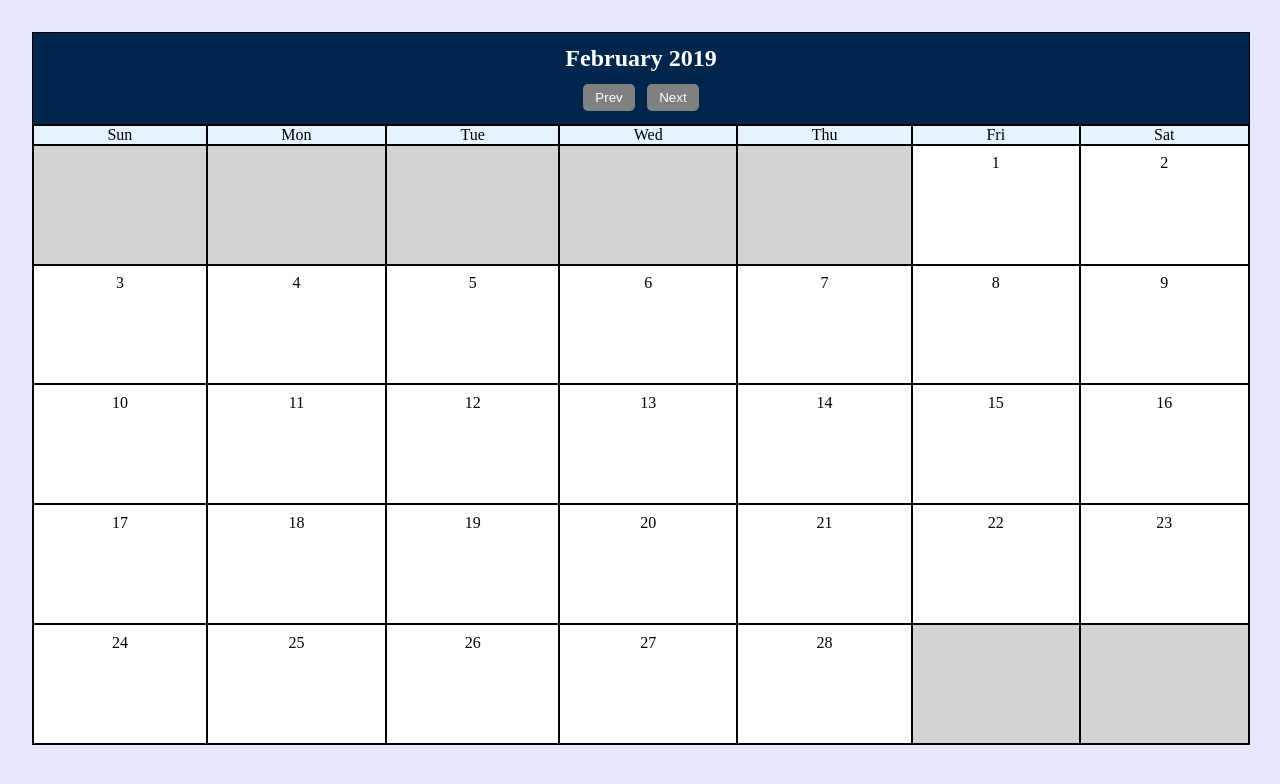
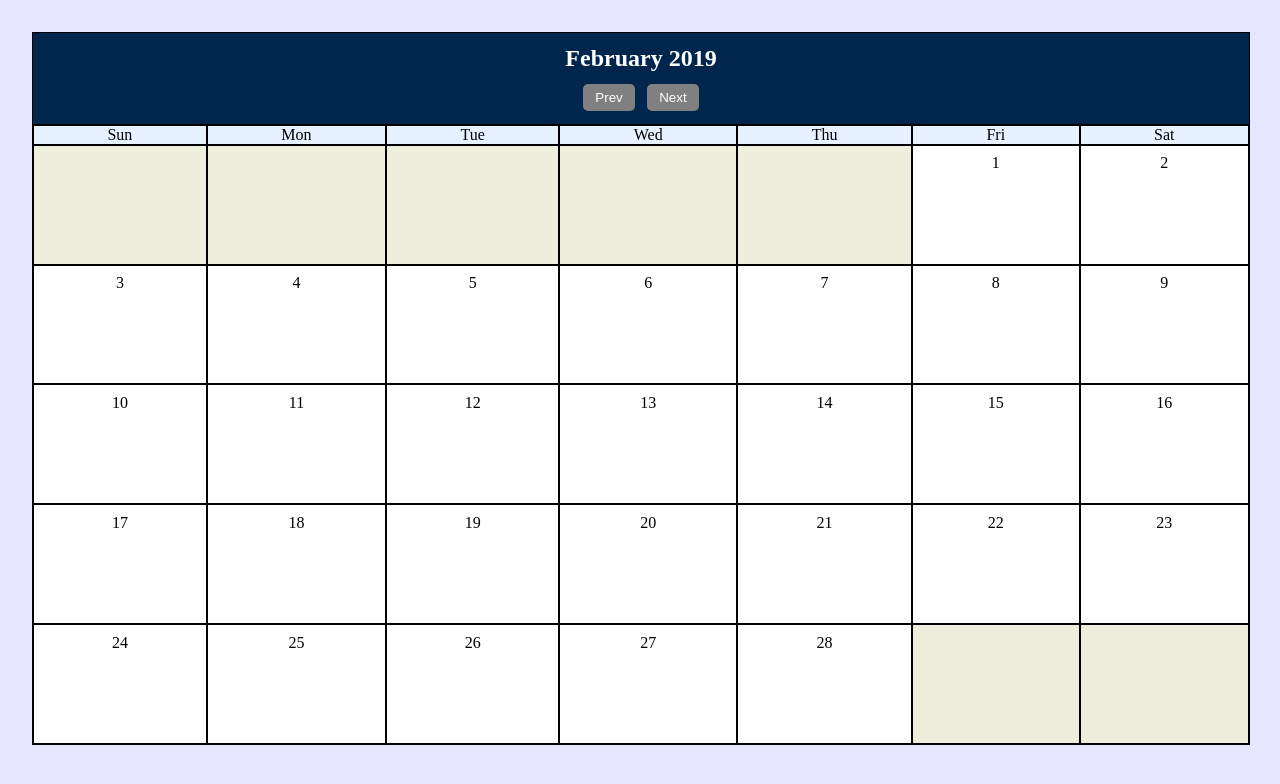
Before and after one commit to VirgilAnderson/scheduler, a PHP site: page / in a window 1280 px wide. Shown: the top 784 px of the page. Run offline with PHP 8.4, Linux system fonts and the light colour scheme.

Commit message:
style: updated styles

```diff
--- a/css/styles.css
+++ b/css/styles.css
@@ -45,7 +45,7 @@ body
 	padding: 5%;
 	min-height: 100px;
 	border: solid .25px black;
-	background-color: lightgray;
+	background-color: #eeeedd;
 }
 .day.active
 {
```
